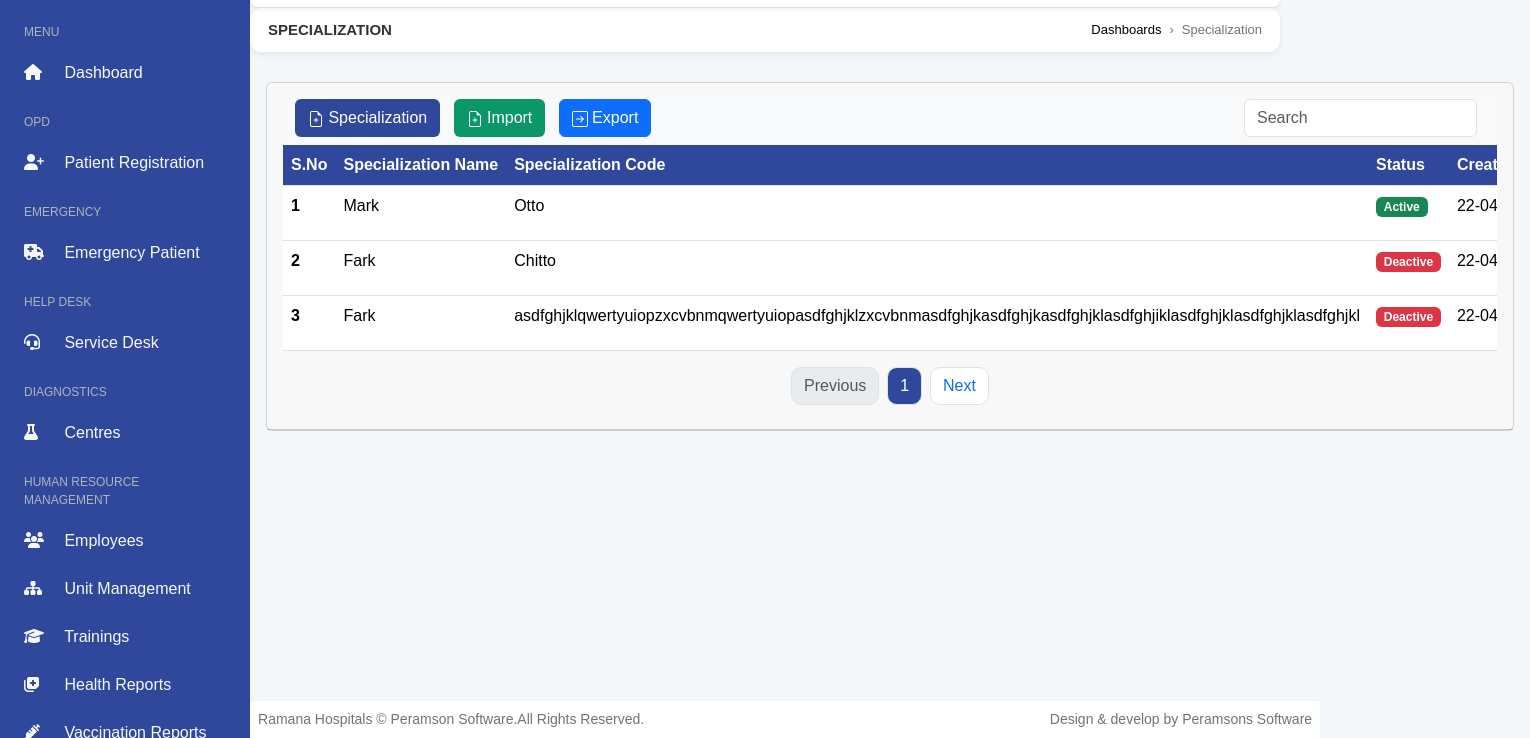
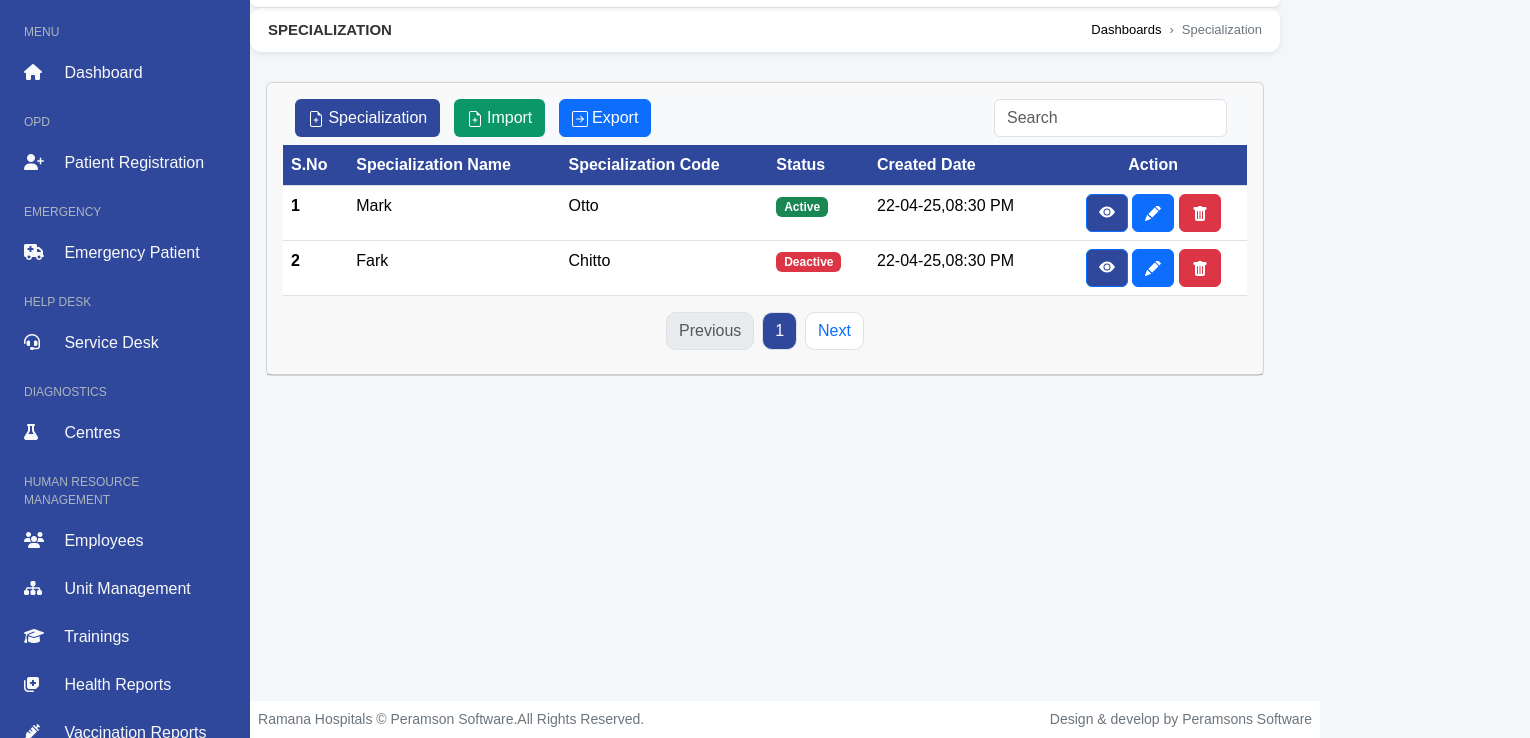
Before and after one commit to abhishekgandla2601/HMS_Team_everyone_work, a plain HTML site: page Design1/specialization.html in a window 1280 px wide. Shown: the part 62-800 px from the top of the page, 1530 px wide, since content can reach past the window. Drawn offline with nearby package versions, Linux system fonts and the light colour scheme.

Commit message:
Update specialization.html
updated

```diff
--- a/Design1/specialization.html
+++ b/Design1/specialization.html
@@ -775,7 +775,6 @@
         let specializations = [
             { id: 1, name: "Mark", code: "Otto", status: "Active", date: "22-04-25,08:30 PM" },
             { id: 2, name: "Fark", code: "Chitto", status: "Deactive", date: "22-04-25,08:30 PM" },
-            { id: 2, name: "Fark", code: "asdfghjklqwertyuiopzxcvbnmqwertyuiopasdfghjklzxcvbnmasdfghjkasdfghjkasdfghjklasdfghjiklasdfghjklasdfghjklasdfghjkl", status: "Deactive", date: "22-04-25,08:30 PM" }
         ];
         let editId = null;
         let deleteId = null;
```
